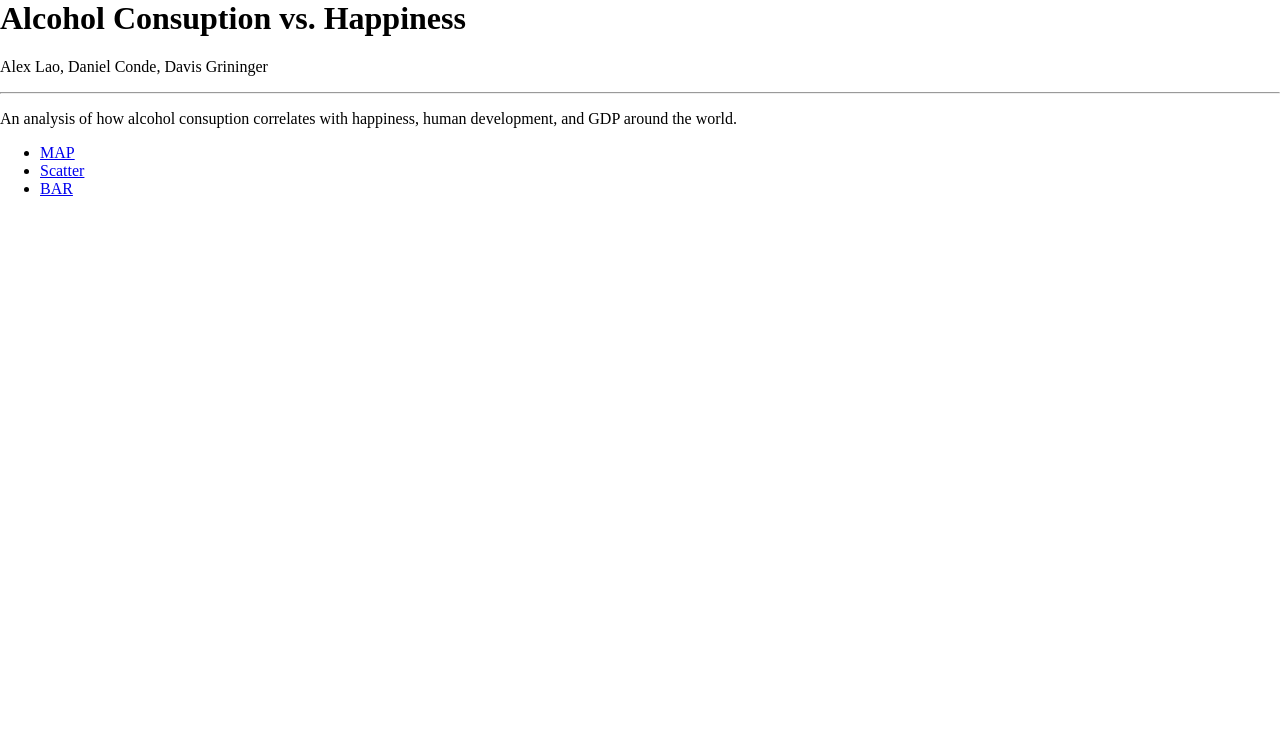
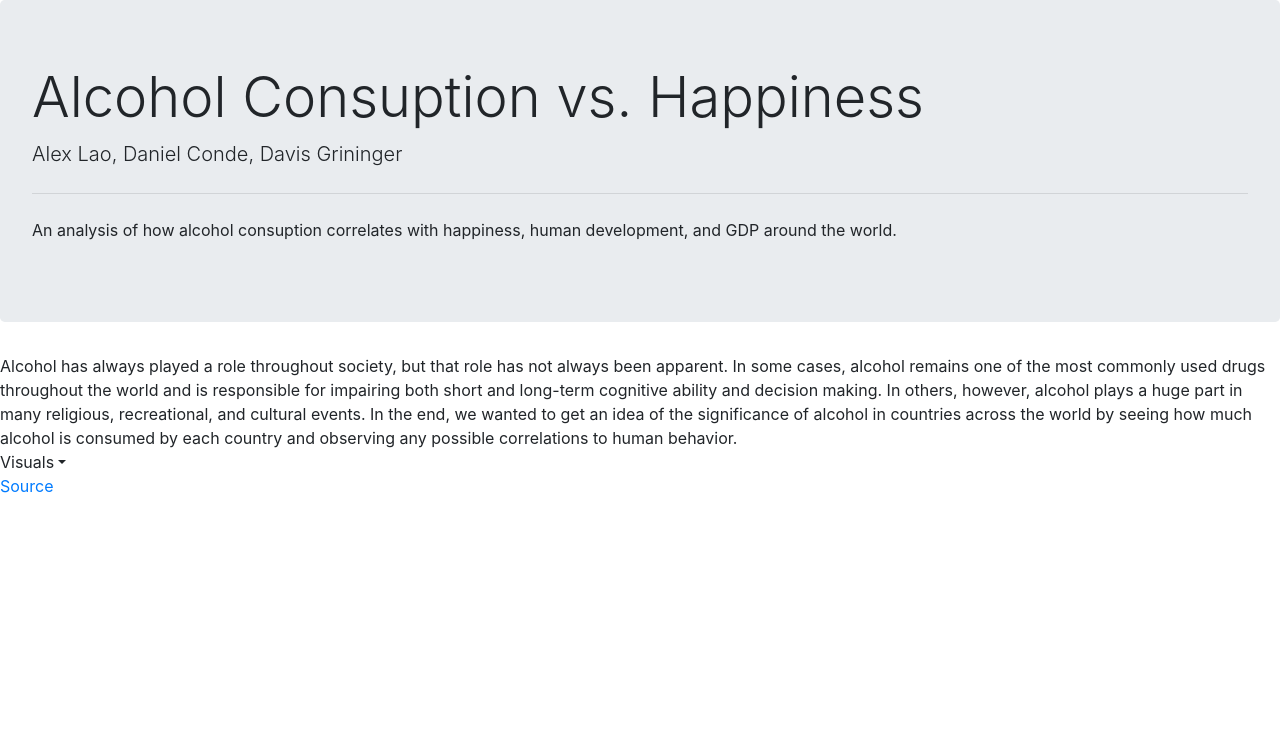
Before and after one commit to davisgrininger/Project_2, a Flask app: page / in a window 1280 px wide. Shown: the top 738 px of the page. After the commit the page ends 493 px from the top, so only its background shows below. Run offline with Flask 2, Linux system fonts and the light colour scheme; some libraries are stand-ins or nearby versions.

Commit message:
bgfcdbzviubsdivu

```diff
--- a/static/css/style.css
+++ b/static/css/style.css
@@ -43,3 +43,8 @@ body {
     margin: 0;
     font-size: 16px;
   }
+
+
+  .backgroud{
+    color: "blue";
+  }
--- a/static/js/bar_logic.js
+++ b/static/js/bar_logic.js
@@ -70,7 +70,7 @@ d3.json("/api/data").then(function(data){
     }},
       xaxis: {
           title: {
-              text: "Top Ten 'Happiest' Countries (Ranked by Human Development Index)",
+              text: "Top Ten Ranked by Human Development Index)",
           font: {
         family: 'Oswald',
         size: 18,
--- a/templates/index.html
+++ b/templates/index.html
@@ -13,6 +13,12 @@
 
   <!--D3 cdn-->
   <script src="https://cdnjs.cloudflare.com/ajax/libs/d3/5.12.0/d3.min.js"></script>
+  <link rel="stylesheet" href="https://stackpath.bootstrapcdn.com/bootstrap/4.3.1/css/bootstrap.min.css" integrity="sha384-ggOyR0iXCbMQv3Xipma34MD+dH/1fQ784/j6cY/iJTQUOhcWr7x9JvoRxT2MZw1T" crossorigin="anonymous">
+
+  <script src="https://code.jquery.com/jquery-3.3.1.slim.min.js" integrity="sha384-q8i/X+965DzO0rT7abK41JStQIAqVgRVzpbzo5smXKp4YfRvH+8abtTE1Pi6jizo" crossorigin="anonymous"></script>
+  <script src="https://cdnjs.cloudflare.com/ajax/libs/popper.js/1.14.7/umd/popper.min.js" integrity="sha384-UO2eT0CpHqdSJQ6hJty5KVphtPhzWj9WO1clHTMGa3JDZwrnQq4sF86dIHNDz0W1" crossorigin="anonymous"></script>
+  <script src="https://stackpath.bootstrapcdn.com/bootstrap/4.3.1/js/bootstrap.min.js" integrity="sha384-JjSmVgyd0p3pXB1rRibZUAYoIIy6OrQ6VrjIEaFf/nJGzIxFDsf4x0xIM+B07jRM" crossorigin="anonymous"></script>
+
 
   <link rel="stylesheet" type="text/css" href="{{ url_for('static', filename='css/style.css') }}">
 </head>
@@ -20,21 +26,26 @@
 <body>
 
   <div class="jumbotron">
-      <h1 class="display-4">Alcohol Consuption vs. Happiness</h1>
+      <h1  id="background" class="display-4">Alcohol Consuption vs. Happiness</h1>
       <p class="lead">Alex Lao, Daniel Conde, Davis Grininger</p>
       <hr class="my-4">
       <p>An analysis of how alcohol consuption correlates with happiness, human development, and GDP around the world.</p>
-      <p class="lead">
-        <a class="btn btn-primary btn-lg" href="#" role="button"></a>
-      </p>
+
     </div>
+
   <div>
-    <ul>
-    <li><a href="/map">MAP</a></li>
-    <li><a href="/scatter">Scatter</a></li>
-    <li><a href="/bar">BAR</a></li>
-    </ul>
+      Alcohol has always played a role throughout society, but that role has not always been apparent. In some cases, alcohol remains one of the most commonly used drugs throughout the world and is responsible for impairing both short and long-term cognitive ability and decision making. In others, however, alcohol plays a huge part in many religious, recreational, and cultural events.  In the end, we wanted to get an idea of the significance of alcohol in countries across the world by seeing how much alcohol is consumed by each country and observing any possible correlations to human behavior.
   </div>
+  <div>
+      <div class="dropdown"><a class="dropdown-toggle" data-toggle="dropdown">Visuals<span class="caret"></span></a>
+        <div><a href="https://www.kaggle.com/eidanch/counties-geographic-coordinates/downloads/counties-geographic-coordinates.zip/1">Source</a></div>
+        <ul class="dropdown-menu">
+            <li><a href="/map">Map</a></li>
+            <li><a href="/scatter">Scatter Plot</a></li>
+            <li><a href="/bar">Bar Chart</a></li>
+        </ul>
+      </div>
+    </div>
 
 </body>
 </html>
```
Also changed, not shown: templates/bar.html (+51 -0 lines), templates/image.png (added), 2 other files.
